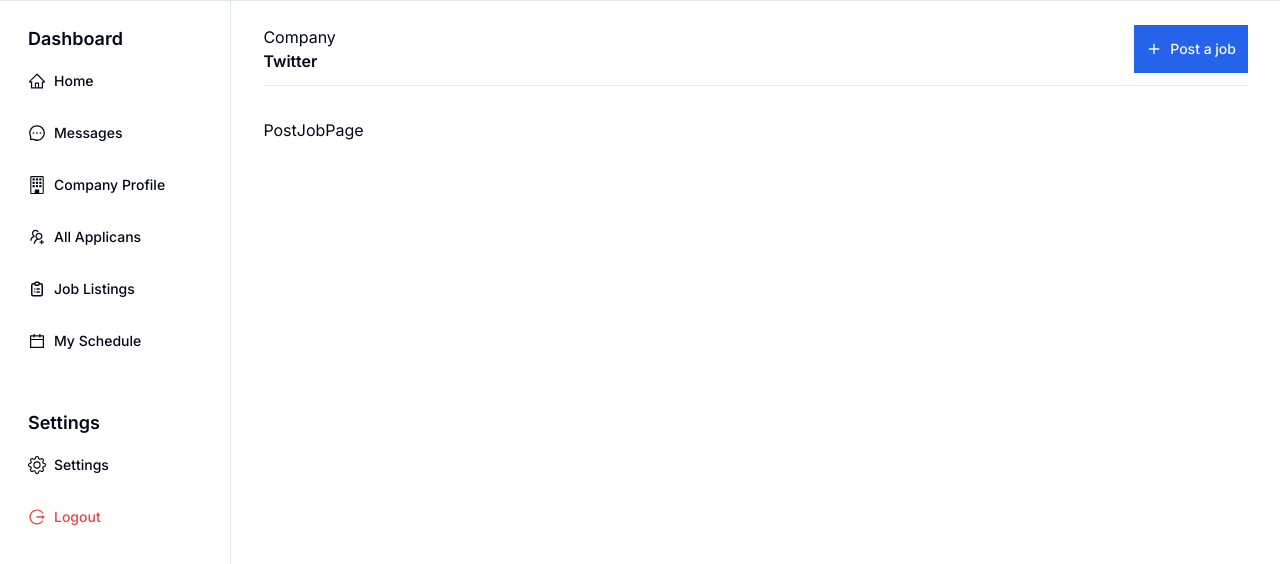
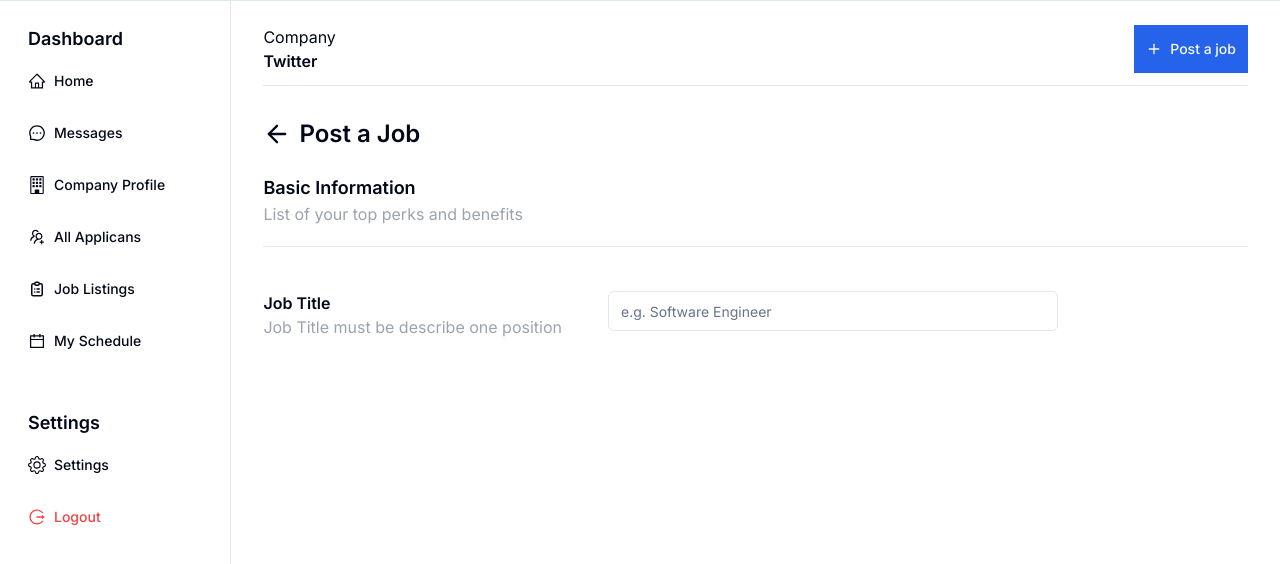
Before and after one commit to alhazme/dashboard-loker, a Next.js app: page /post-a-job in a window 1280 px wide. Shown: the top 564 px of the page. Built offline with nearby package versions, Linux system fonts and the light colour scheme.

Commit message:
Slicing Post Job 2: Add Form job title

```diff
--- a/package.json
+++ b/package.json
@@ -11,6 +11,7 @@
   "dependencies": {
     "@hookform/resolvers": "^3.9.0",
     "@radix-ui/react-label": "^2.1.0",
+    "@radix-ui/react-separator": "^1.1.0",
     "@radix-ui/react-slot": "^1.1.0",
     "class-variance-authority": "^0.7.0",
     "clsx": "^2.1.1",
--- a/src/app/post-a-job/page.tsx
+++ b/src/app/post-a-job/page.tsx
@@ -1,8 +1,15 @@
+"use client"
+
+import { Form, FormField, FormItem, FormControl, FormMessage } from '@/components/ui/form';
+import { Input } from '@/components/ui/input';
+import { Separator } from '@/components/ui/separator';
 import { jobFormSchema } from '@/lib/form-schema';
 import { zodResolver } from '@hookform/resolvers/zod';
+import { ArrowLeftIcon } from 'lucide-react';
 import React, { FC } from 'react'
 import { useForm } from 'react-hook-form';
 import { z } from 'zod';
+import FieldInput from "@/components/organisms/FieldInput";
 
 interface PostJobProps {
 
@@ -22,7 +29,35 @@ const PostJob: FC<PostJobProps> = ({ }) => {
   }
 
   return (
-    <div>PostJobPage</div>
+    <div>
+      <div className='inline-flex items-center gap-2 cursor-pointer hover:text-primary'>
+        <ArrowLeftIcon className='w-7 h-7' />
+        <span className='text-2xl font-semibold'>Post a Job</span>
+      </div>
+      <div className='my-5'>
+        <div className='text-lg font-semibold'>Basic Information</div>
+        <div className='text-gray-400'>List of your top perks and benefits</div>
+      </div>
+      <Separator />
+      <Form {...form}>
+        <form onSubmit={form.handleSubmit(onSubmit)} className="mt-5 space-y-6 pt-6">
+          <FieldInput title="Job Title" subtitle="Job Title must be describe one position">
+          <FormField
+            control={form.control}
+            name="roles"
+            render={({ field }) => (
+              <FormItem>
+                <FormControl>
+                  <Input className="w-[450px]" placeholder="e.g. Software Engineer" {...field} />
+                </FormControl>
+                <FormMessage />
+              </FormItem>
+            )}
+          />
+          </FieldInput>
+        </form>
+      </Form>
+    </div>
   );
 }
 
--- /dev/null
+++ b/src/components/organisms/FieldInput/index.tsx
@@ -0,0 +1,29 @@
+"use client"
+
+import { Form } from "@/components/ui/form";
+import { Separator } from "@radix-ui/react-separator";
+import React, { FC, ReactNode } from "react";
+
+interface FieldInputProps {
+  children: ReactNode,
+  title: string,
+  subtitle: string,
+}
+
+const FieldInput: FC<FieldInputProps> = ({ children, subtitle, title }) => {
+  return (
+    <>
+
+      <div className="flex flex-row items-start">
+        <div className="w-[35%]">
+          <div className="font-semibold">{ title }</div>
+          <div className="text-gray-400">{ subtitle }</div>
+        </div>
+        { children }
+      </div>
+      <Separator />
+    </>
+  );
+};
+
+export default FieldInput ;
--- /dev/null
+++ b/src/components/ui/input.tsx
@@ -0,0 +1,25 @@
+import * as React from "react"
+
+import { cn } from "@/lib/utils"
+
+export interface InputProps
+  extends React.InputHTMLAttributes<HTMLInputElement> {}
+
+const Input = React.forwardRef<HTMLInputElement, InputProps>(
+  ({ className, type, ...props }, ref) => {
+    return (
+      <input
+        type={type}
+        className={cn(
+          "flex h-10 w-full rounded-md border border-input bg-background px-3 py-2 text-sm ring-offset-background file:border-0 file:bg-transparent file:text-sm file:font-medium placeholder:text-muted-foreground focus-visible:outline-none focus-visible:ring-2 focus-visible:ring-ring focus-visible:ring-offset-2 disabled:cursor-not-allowed disabled:opacity-50",
+          className
+        )}
+        ref={ref}
+        {...props}
+      />
+    )
+  }
+)
+Input.displayName = "Input"
+
+export { Input }
--- /dev/null
+++ b/src/components/ui/separator.tsx
@@ -0,0 +1,31 @@
+"use client"
+
+import * as React from "react"
+import * as SeparatorPrimitive from "@radix-ui/react-separator"
+
+import { cn } from "@/lib/utils"
+
+const Separator = React.forwardRef<
+  React.ElementRef<typeof SeparatorPrimitive.Root>,
+  React.ComponentPropsWithoutRef<typeof SeparatorPrimitive.Root>
+>(
+  (
+    { className, orientation = "horizontal", decorative = true, ...props },
+    ref
+  ) => (
+    <SeparatorPrimitive.Root
+      ref={ref}
+      decorative={decorative}
+      orientation={orientation}
+      className={cn(
+        "shrink-0 bg-border",
+        orientation === "horizontal" ? "h-[1px] w-full" : "h-full w-[1px]",
+        className
+      )}
+      {...props}
+    />
+  )
+)
+Separator.displayName = SeparatorPrimitive.Root.displayName
+
+export { Separator }
```
Also changed, not shown: 1 other file (tests, documents, lock files or other folders).
